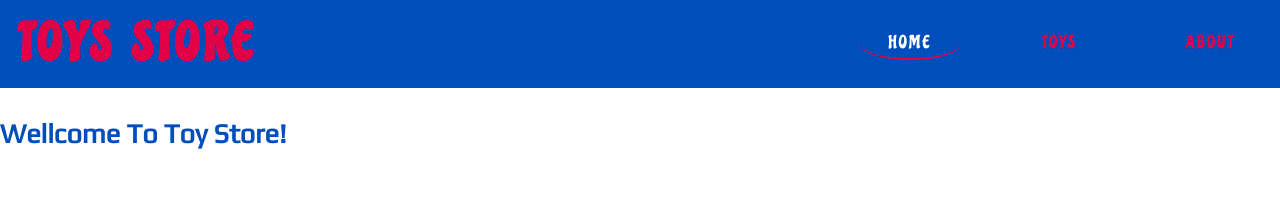
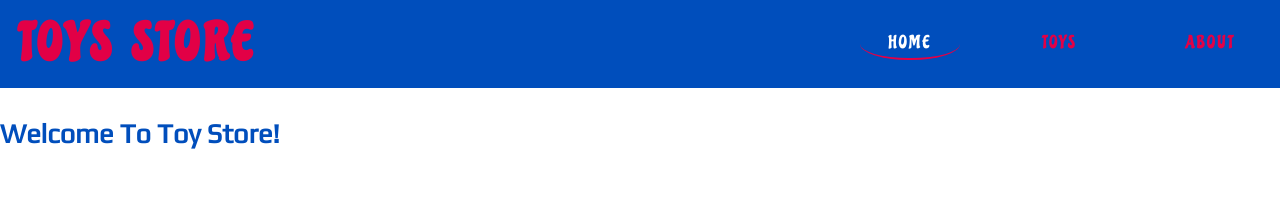
Before and after one commit to DekelAH/missToys-proj, a React (Vite) app: page /toy/edit/1 in a window 1280 px wide. Shown: the top 207 px of the page. Built offline with nearby package versions, Linux system fonts and the light colour scheme.

Commit message:
Home page css fixes

```diff
--- a/src/pages/Home.jsx
+++ b/src/pages/Home.jsx
@@ -1,7 +1,7 @@
 export function Home() {
 
     return <>
-        <h1>Wellcome To Toy Store!</h1>
+        <h1>Welcome To Toy Store!</h1>
     </>
 
 
```
